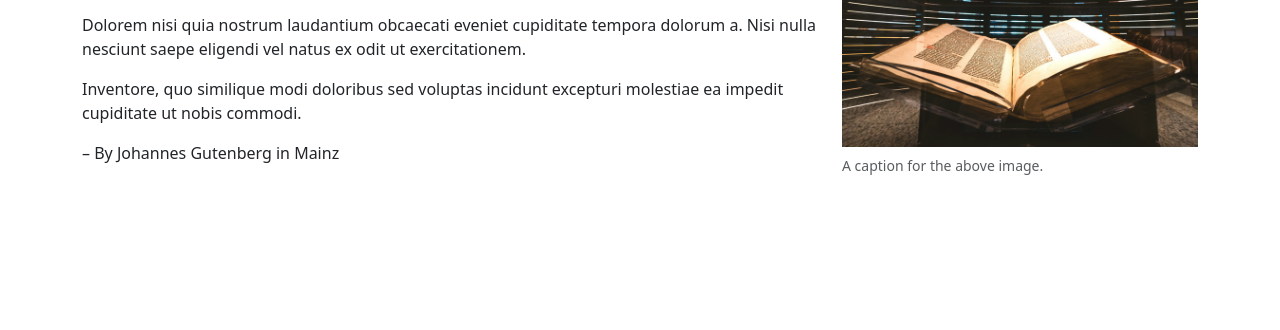
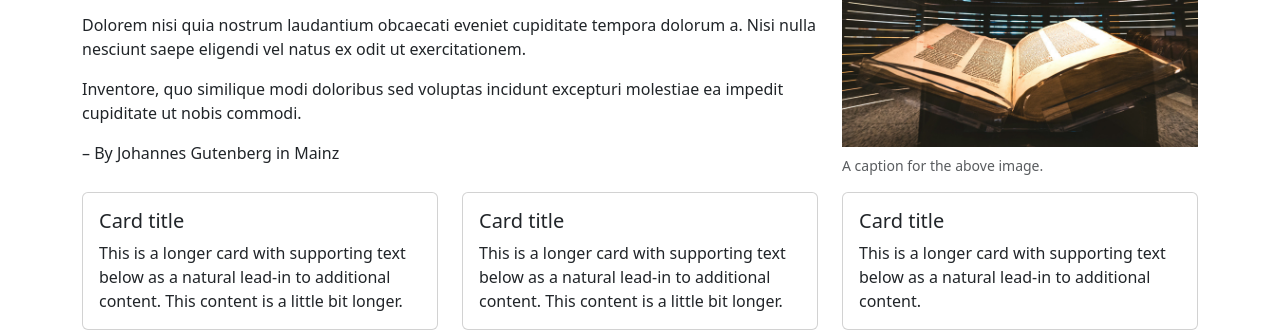
Before and after one commit to aislyn-gaddis/aislyn-bootstrap, a website: page src/index.html in a window 1280 px wide. Shown: the part 509-839 px from the top of the page. Before the commit the page ends 800 px from the top, so only its background shows below. Drawn offline with nearby package versions, Linux system fonts and the light colour scheme; files that its build step writes are made by us from their sources; files whose address does not match are found by name.

Commit message:
chapter 20

```diff
--- a/src/index.html
+++ b/src/index.html
@@ -66,6 +66,35 @@
     </div>
   </section>
 
+  <div class="container">
+    <div class="row row-cols-1 row-cols-md-3 g-4">
+      <div class="col">
+        <div class="card">
+          <div class="card-body">
+            <h5 class="card-title">Card title</h5>
+            <p class="card-text">This is a longer card with supporting text below as a natural lead-in to additional content. This content is a little bit longer.</p>
+          </div>
+        </div>
+      </div>
+      <div class="col">
+        <div class="card">
+          <div class="card-body">
+            <h5 class="card-title">Card title</h5>
+            <p class="card-text">This is a longer card with supporting text below as a natural lead-in to additional content. This content is a little bit longer.</p>
+          </div>
+        </div>
+      </div>
+      <div class="col">
+        <div class="card">
+          <div class="card-body">
+            <h5 class="card-title">Card title</h5>
+            <p class="card-text">This is a longer card with supporting text below as a natural lead-in to additional content.</p>
+          </div>
+        </div>
+      </div>
+    </div>
+  </div>
+
   <!-- Closing scripts here -->
   <script src="js/bootstrap.bundle.min.js"></script>
 </body>
```
Also changed, not shown: docs/index.html (+29 -0 lines).
